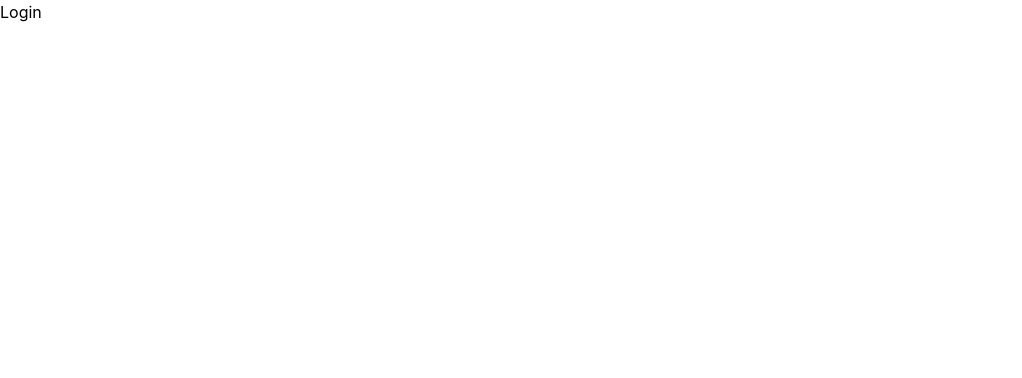
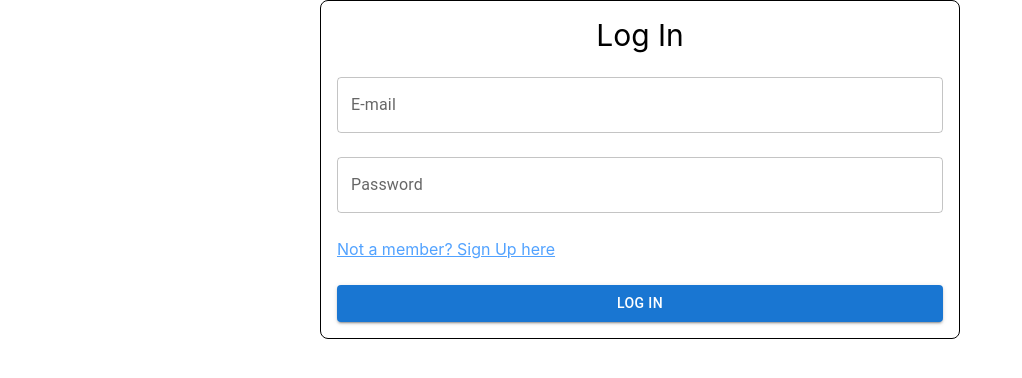
Before and after one commit to krutarth-pipaliya-simform/Practical-7-Form, a React (Vite) app: page /login in a window 1280 px wide. Shown: the top 378 px of the page, without its empty margins (0-1022 px from the left). Built offline with nearby package versions, Linux system fonts and the light colour scheme.

Commit message:
feat: add login form

```diff
--- a/src/pages/Login.tsx
+++ b/src/pages/Login.tsx
@@ -1,3 +1,54 @@
+import { useForm } from "react-hook-form";
+import { Link, useNavigate } from "react-router-dom";
+import { zodResolver } from "@hookform/resolvers/zod";
+
+import TextField from "@mui/material/TextField";
+import Button from "@mui/material/Button";
+
+import { logInSchema, type LogInFormDataType } from "../schema/logInSchema";
+
 export const Login = () => {
-    return <div>Login</div>;
+    const {
+        register,
+        handleSubmit,
+        formState: { errors },
+    } = useForm<LogInFormDataType>({
+        resolver: zodResolver(logInSchema),
+    });
+    const navigate = useNavigate();
+
+    return (
+        <form
+            className="p-4 mx-auto max-w-1/2 flex flex-col gap-6 border rounded-lg"
+            onSubmit={handleSubmit((data) => {
+                const localData = localStorage.getItem("signUpData");
+                const signUpData = JSON.parse(localData);
+                if (signUpData?.email === data.email && signUpData?.password === data.password) {
+                    navigate("/profile");
+                    localStorage.setItem("isLoggedIn", "true");
+                }
+            })}
+        >
+            <h1 className="text-3xl text-center">Log In</h1>
+
+            <TextField id="email" label="E-mail" variant="outlined" {...register("email")} />
+
+            <TextField
+                id="password"
+                label="Password"
+                type="password"
+                variant="outlined"
+                {...register("password")}
+            />
+            {errors.password && <p className="text-red-500">{errors.password.message}</p>}
+
+            <Link to="/signup" className="underline text-blue-400">
+                Not a member? Sign Up here
+            </Link>
+
+            <Button type="submit" variant="contained">
+                Log In
+            </Button>
+        </form>
+    );
 };
--- a/src/pages/SignUp.tsx
+++ b/src/pages/SignUp.tsx
@@ -122,7 +122,7 @@ export const SignUp = () => {
             <TextField
                 id="password"
                 label="Password"
-                type="text"
+                type="password"
                 variant="outlined"
                 {...register("password")}
             />
@@ -131,7 +131,7 @@ export const SignUp = () => {
             <TextField
                 id="confirmPassword"
                 label="Confirm Password"
-                type="text"
+                type="password"
                 variant="outlined"
                 {...register("confirmPassword")}
             />
@@ -155,5 +155,3 @@ export const SignUp = () => {
         </form>
     );
 };
-
-// "Already a member? Login here" link that redirects the users to Login page
--- a/src/schema/logInSchema.ts
+++ b/src/schema/logInSchema.ts
@@ -1,7 +1,7 @@
 import z from "zod";
 
 export const logInSchema = z.object({
-    email: z.email(),
+    email: z.email({ error: "Please enter a valid email" }),
     password: z
         .string()
         .min(8, { message: "Password must be at least 8 characters long." })
```
